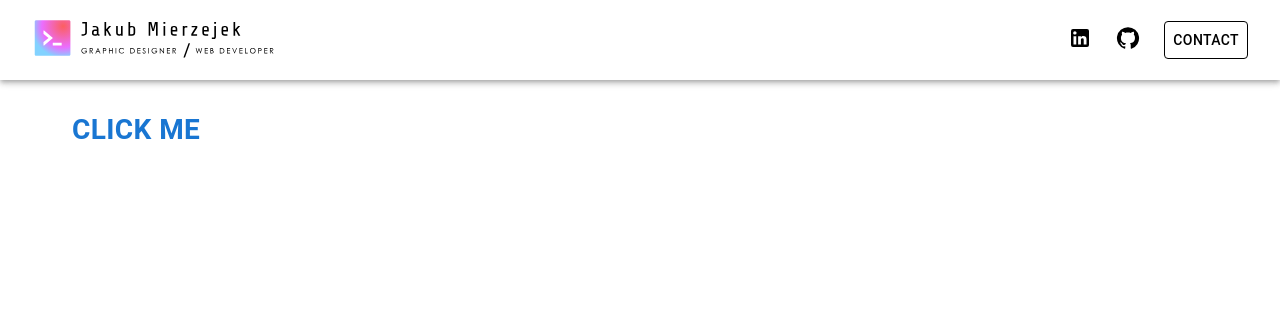
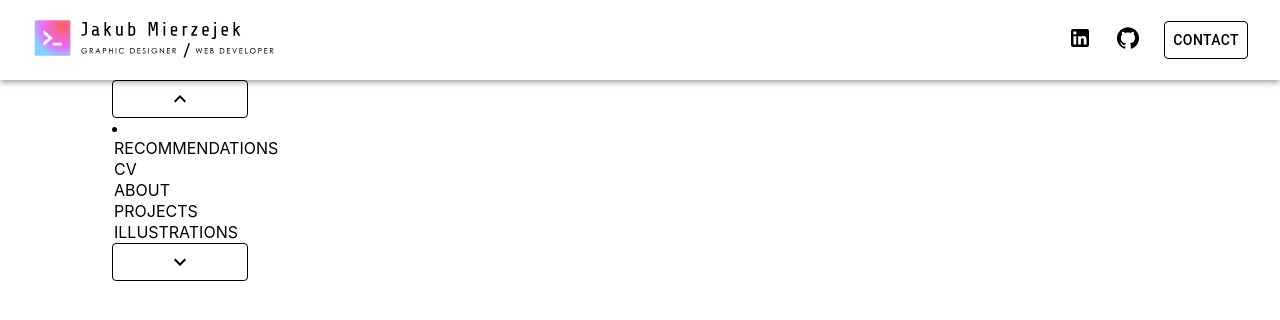
Before and after one commit to JakubM1999/portfolio, a Next.js app: page / in a window 1280 px wide. Shown: the top 320 px of the page. Built offline with nearby package versions, Linux system fonts and the light colour scheme.

Commit message:
created selector component file and styled accoring to figma

```diff
--- /dev/null
+++ b/components/selector.tsx
@@ -0,0 +1,61 @@
+import { Button, Container, List, Typography } from "@mui/material";
+import { useState } from "react";
+import KeyboardArrowUpIcon from "@mui/icons-material/KeyboardArrowUp";
+import KeyboardArrowDownIcon from "@mui/icons-material/KeyboardArrowDown";
+import { FC } from "react";
+
+type Props = {
+  items: string[];
+  onSelect: (vaule: string) => void;
+  value: string;
+};
+
+export const Selector = () => {
+  const [selected, setSelected] = useState("");
+
+
+  const handleSelecting = () => {};
+
+
+  return (
+    <Container>
+      <Container>
+        <Button sx={{ border: "solid 1px black", width: 136, color: "black" }}>
+          <KeyboardArrowUpIcon sx={{ color: "black" }} />
+        </Button>
+      </Container>
+
+      <Container>
+        <li
+            value={selected}
+            onChange={(e) => {
+            const selectedItem = (e.target as HTMLInputElement).value;
+            setSelected(selectedItem);
+          }}
+        >
+          <option value={"RECOMMENDATIONS"}>RECOMMENDATIONS</option>
+          <option value={"CV"}>CV</option>
+          <option selected value={"ABOUT"}>ABOUT</option>
+          <option value={"PROJECTS"}>PROJECTS</option>
+          <option value={"ILLUSTRATIONS"}>ILLUSTRATIONS</option>
+        </li>
+      </Container>
+
+      <Container>
+        <Button sx={{ border: "solid 1px black", width: 136, color: "black" }}>
+          <KeyboardArrowDownIcon sx={{ color: "black" }} />
+        </Button>
+      </Container>
+      {selected}
+    </Container>
+  );
+};
+
+// const selectItems = [
+  //     {item: 'RECOMMENDATIONS'},
+  //     {item: 'CV'},
+  //     {item: 'ABOUT'},
+  //     {item: 'PROJECTS'},
+  //     {item: 'ILLUSTRATIONS'},
+  // ]
+  // const listItems = selectItems.map((items) => {return <Typography key={items.item}>{items.item}</Typography>})
--- a/pages/index.tsx
+++ b/pages/index.tsx
@@ -1,14 +1,13 @@
 import { Button, Container, Box } from '@mui/material'
 import { Navbar } from '../components/navbar'
+import { Selector } from '../components/selector'
 
 const Home = () => {
   return (
     <>
     <Navbar />
     <Container>
-    <Button onClick={() => { console.log("hello world")}}>
-      <h1>click me</h1>
-    </Button>
+    <Selector />
     </Container>
     </>
   )
```
